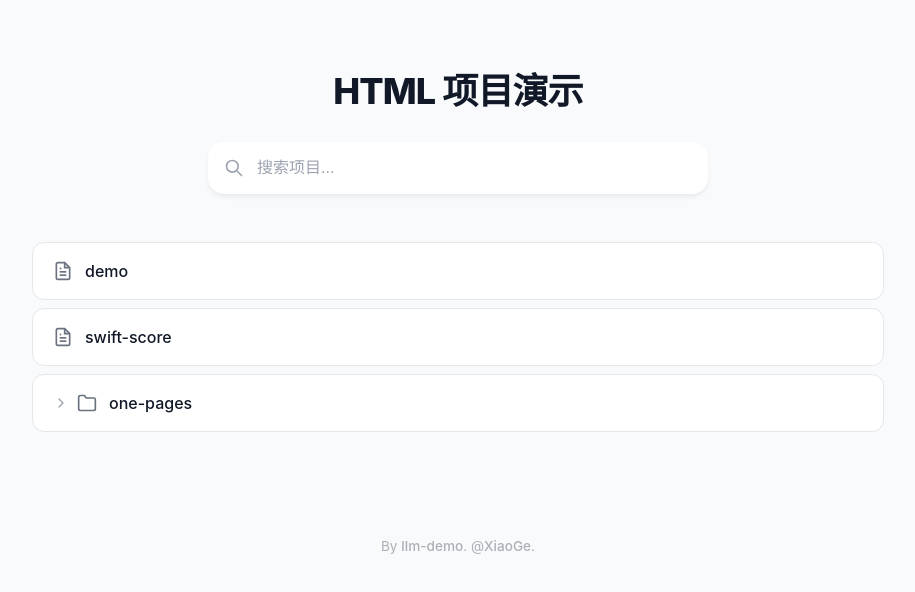
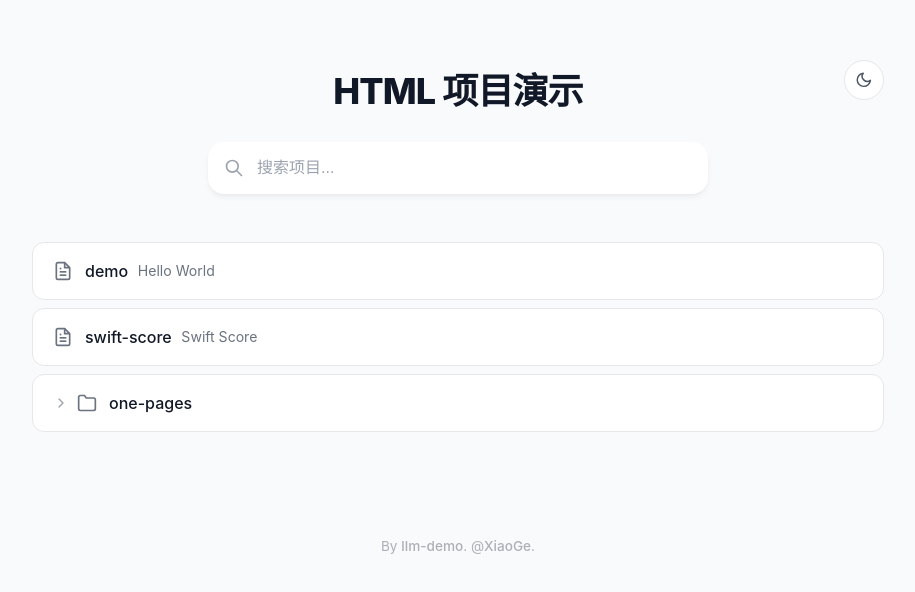
Before and after one commit to verkyer/llm-demo, a website: page html/index.html in a window 1280 px wide. Shown: the whole page, without its empty margins (182-1097 px from the left). Drawn offline with Linux system fonts and the light colour scheme.

Commit message:
Sync_static_home_with_theme_and_page_title

```diff
--- a/html/index.html
+++ b/html/index.html
@@ -14,8 +14,25 @@
         --accent-hover: #333333;
         --border-color: #e5e7eb;
         --hover-bg: #f3f4f6;
+        --theme-btn-bg: #ffffff;
+        --theme-btn-border: #e5e7eb;
+        --theme-btn-icon: #4b5563;
         --font-sans: 'Inter', -apple-system, BlinkMacSystemFont, "Segoe UI", Roboto,
           "Helvetica Neue", Arial, sans-serif;
+      }
+
+      [data-theme='dark'] {
+        --bg-color: #0b1220;
+        --card-bg: #101827;
+        --text-primary: #e5e7eb;
+        --text-secondary: #9ca3af;
+        --accent-color: #a5b4fc;
+        --accent-hover: #c7d2fe;
+        --border-color: #334155;
+        --hover-bg: #1f2937;
+        --theme-btn-bg: #111827;
+        --theme-btn-border: #374151;
+        --theme-btn-icon: #d1d5db;
       }
 
       * {
@@ -40,6 +57,7 @@
       header {
         margin-bottom: 3rem;
         text-align: center;
+        position: relative;
       }
 
       h1 {
@@ -63,7 +81,7 @@
         font-size: 1rem;
         border: 1px solid transparent;
         border-radius: 1rem;
-        background: white;
+        background: var(--card-bg);
         box-shadow: 0 4px 6px -1px rgba(0, 0, 0, 0.05),
           0 2px 4px -1px rgba(0, 0, 0, 0.03);
         transition: all 0.2s ease;
@@ -137,7 +155,7 @@
         display: flex;
         align-items: center;
         padding: 1rem 1.25rem;
-        background: white;
+        background: var(--card-bg);
         border: 1px solid var(--border-color);
         border-radius: 0.75rem;
         transition: all 0.2s ease;
@@ -178,7 +196,17 @@
       .name {
         font-weight: 500;
         font-size: 1rem;
+        flex: 0 0 auto;
+        margin-right: 0.6rem;
+      }
+
+      .page-title {
         flex: 1;
+        color: var(--text-secondary);
+        font-size: 0.88rem;
+        white-space: nowrap;
+        overflow: hidden;
+        text-overflow: ellipsis;
       }
 
       .toggle-icon {
@@ -277,6 +305,27 @@
         text-decoration: underline;
       }
 
+      .theme-toggle {
+        position: absolute;
+        top: -0.25rem;
+        right: 0;
+        width: 2.5rem;
+        height: 2.5rem;
+        border-radius: 999px;
+        border: 1px solid var(--theme-btn-border);
+        background: var(--theme-btn-bg);
+        color: var(--theme-btn-icon);
+        display: inline-flex;
+        align-items: center;
+        justify-content: center;
+        cursor: pointer;
+      }
+
+      .theme-toggle svg {
+        width: 1.1rem;
+        height: 1.1rem;
+      }
+
       @keyframes slideDown {
         from {
           opacity: 0;
@@ -296,6 +345,11 @@
   <body>
     <div class="container">
       <header>
+        <button id="themeToggle" class="theme-toggle" type="button" aria-label="切换为深色模式">
+          <svg viewBox="0 0 24 24" fill="none" stroke="currentColor" stroke-width="2" stroke-linecap="round" stroke-linejoin="round">
+            <path d="M21 12.79A9 9 0 1 1 11.21 3c0 0 0 0 0 0A7 7 0 0 0 21 12.79z"></path>
+          </svg>
+        </button>
         <h1>HTML 项目演示</h1>
         <div class="search-wrapper">
           <svg class="search-icon" fill="none" stroke="currentColor" viewBox="0 0 24 24">
@@ -343,8 +397,8 @@
 
     <script>
       const PROJECTS = [
-        { name: 'demo', rel: 'demo', hasIndex: true, children: [] },
-        { name: 'swift-score', rel: 'swift-score', hasIndex: true, children: [] },
+        { name: 'demo', rel: 'demo', pageTitle: 'Hello World', hasIndex: true, children: [] },
+        { name: 'swift-score', rel: 'swift-score', pageTitle: 'Swift Score', hasIndex: true, children: [] },
         {
           name: 'one-pages',
           rel: 'one-pages',
@@ -397,6 +451,8 @@
               .map((n) => {
                 const href = `${toUrlPath(n.rel)}/${n.hasIndex ? 'index.html' : ''}`
                 const title = escapeHtml(n.name)
+                const pageTitle = escapeHtml(n.pageTitle || '')
+                const searchText = escapeHtml(`${n.name} ${n.pageTitle || ''}`.trim())
                 const isBranch = n.children && n.children.length > 0
                 const itemClass = isBranch ? 'tree-item branch' : 'tree-item leaf'
 
@@ -406,7 +462,7 @@
 
                 if (isBranch) {
                   return `
-                    <li class="${itemClass}" data-name="${title}">
+                    <li class="${itemClass}" data-name="${searchText}">
                       <div class="item-content branch-header">
                         <span class="toggle-icon">
                           <svg viewBox="0 0 24 24" width="16" height="16" stroke="currentColor" stroke-width="2" fill="none" stroke-linecap="round" stroke-linejoin="round"><polyline points="9 18 15 12 9 6"></polyline></svg>
@@ -423,10 +479,11 @@
                 }
 
                 return `
-                  <li class="${itemClass}" data-name="${title}">
+                  <li class="${itemClass}" data-name="${searchText}">
                     <a href="${href}" target="_blank" class="item-content link-item">
                       <span class="icon-wrapper">${icon}</span>
                       <span class="name">${title}</span>
+                      ${pageTitle ? `<span class="page-title">${pageTitle}</span>` : ''}
                       <span class="action-icon">
                         <svg viewBox="0 0 24 24" width="16" height="16" stroke="currentColor" stroke-width="2" fill="none" stroke-linecap="round" stroke-linejoin="round"><path d="M18 13v6a2 2 0 0 1-2 2H5a2 2 0 0 1-2-2V8a2 2 0 0 1 2-2h6"></path><polyline points="15 3 21 3 21 9"></polyline><line x1="10" y1="14" x2="21" y2="3"></line></svg>
                       </span>
@@ -443,7 +500,19 @@
       const treeContainer = document.getElementById('treeContainer')
       const searchInput = document.getElementById('searchInput')
       const clearSearch = document.getElementById('clearSearch')
+      const themeToggle = document.getElementById('themeToggle')
       const noResults = document.getElementById('noResults')
+
+      const THEME_KEY = 'llm-demo-theme'
+
+      const setTheme = (theme) => {
+        document.documentElement.setAttribute('data-theme', theme)
+        themeToggle.setAttribute('aria-label', theme === 'dark' ? '切换为浅色模式' : '切换为深色模式')
+      }
+
+      const storedTheme = localStorage.getItem(THEME_KEY)
+      const preferredDark = window.matchMedia('(prefers-color-scheme: dark)').matches
+      setTheme(storedTheme || (preferredDark ? 'dark' : 'light'))
 
       treeContainer.innerHTML = renderTree(PROJECTS)
 
@@ -503,6 +572,13 @@
         searchInput.focus()
       })
 
+      themeToggle.addEventListener('click', () => {
+        const current = document.documentElement.getAttribute('data-theme') || 'light'
+        const next = current === 'dark' ? 'light' : 'dark'
+        setTheme(next)
+        localStorage.setItem(THEME_KEY, next)
+      })
+
       document.addEventListener('click', (e) => {
         const header = e.target.closest('.branch-header')
         if (header && !e.target.closest('.action-btn')) {
```
